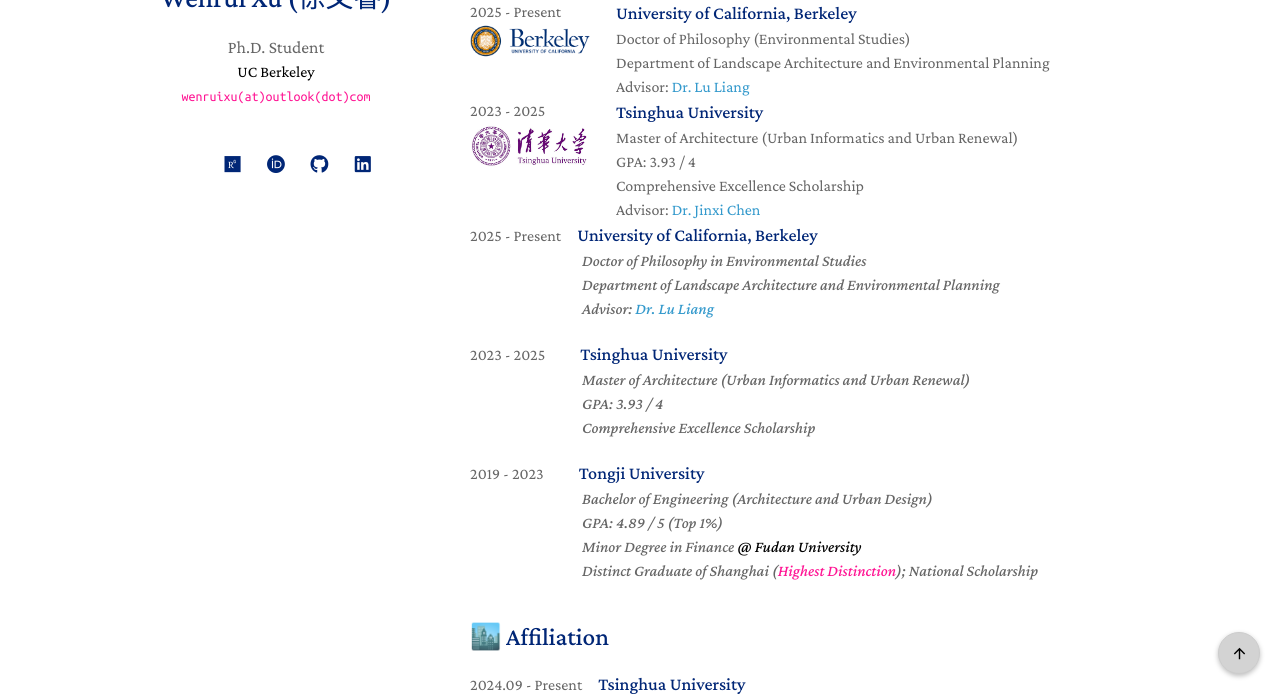
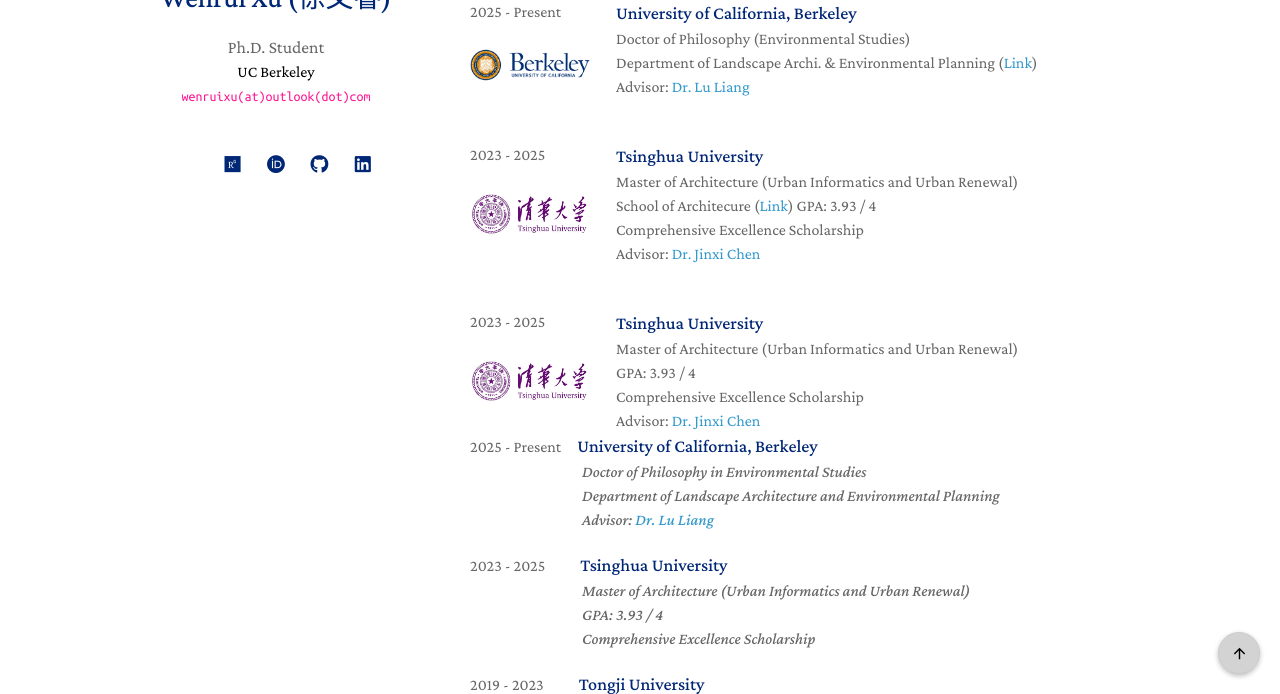
Before and after one commit to ruaruaxu/ruaruaxu.github.io, a Jekyll site: the page built from index.md, in a window 1280 px wide and 900 px high, scrolled down 1408 px, cut to the strip 206-900 px from the top of the window. Built offline with Jekyll 4.4.1, drawn with Linux system fonts in a browser that asks for light colours; a style sheet for code colours, icons or effects is not loaded.

Commit message:
Update index.md

```diff
--- a/index.md
+++ b/index.md
@@ -37,25 +37,45 @@
 ## 🎓 Education
 
 <div style="display: flex;">
-
   <div style="flex: 2; padding-right: 10px;">
   2025 - Present<br>
+  <br>
   <a href="https://www.berkeley.edu/"><img width="120" src="./assets/img/ucberkeley.png"></a>
   </div>
 
   <div style="flex: 8; padding-left: 10px;">
   <strong><font color="#002676" size="4">University of California, Berkeley</font></strong><br>
   Doctor of Philosophy (Environmental Studies)<br>
-  Department of Landscape Architecture and Environmental Planning<br>
+  Department of Landscape Archi. & Environmental Planning (<a href="https://ced.berkeley.edu/land">Link</a>)<br>
   Advisor: <a href="https://sites.google.com/site/liang3mlab/people/prof-lu-liang">Dr. Lu Liang</a>
   </div>
-
 </div>
 
+<br>
+
 <div style="display: flex;">
-
   <div style="flex: 2; padding-right: 10px;">
   2023 - 2025<br>
+  <br>
+  <a href="https://www.tsinghua.edu.cn/en/"><img width="120" src="./assets/img/tsinghua.png"></a>
+  </div>
+
+  <div style="flex: 8; padding-left: 10px;">
+  <strong><font color="#002676" size="4">Tsinghua University</font></strong><br>
+  Master of Architecture (Urban Informatics and Urban Renewal)<br>
+  School of Architecure (<a href="https://www.arch.tsinghua.edu.cn/column/Home">Link</a>)
+  GPA: 3.93 / 4<br>
+  Comprehensive Excellence Scholarship<br>
+  Advisor: <a href="https://www.arch.tsinghua.edu.cn/info/FArchitecture/1864">Dr. Jinxi Chen</a>
+  </div>
+</div>
+
+<br>
+
+<div style="display: flex;">
+  <div style="flex: 2; padding-right: 10px;">
+  2023 - 2025<br>
+  <br>
   <a href="https://www.tsinghua.edu.cn/en/"><img width="120" src="./assets/img/tsinghua.png"></a>
   </div>
 
@@ -66,9 +86,7 @@
   Comprehensive Excellence Scholarship<br>
   Advisor: <a href="https://www.arch.tsinghua.edu.cn/info/FArchitecture/1864">Dr. Jinxi Chen</a>
   </div>
-
 </div>
-
 
 
 2025 - Present　**<font color="#002676" size="4">University of California, Berkeley</font>**<br>
```
